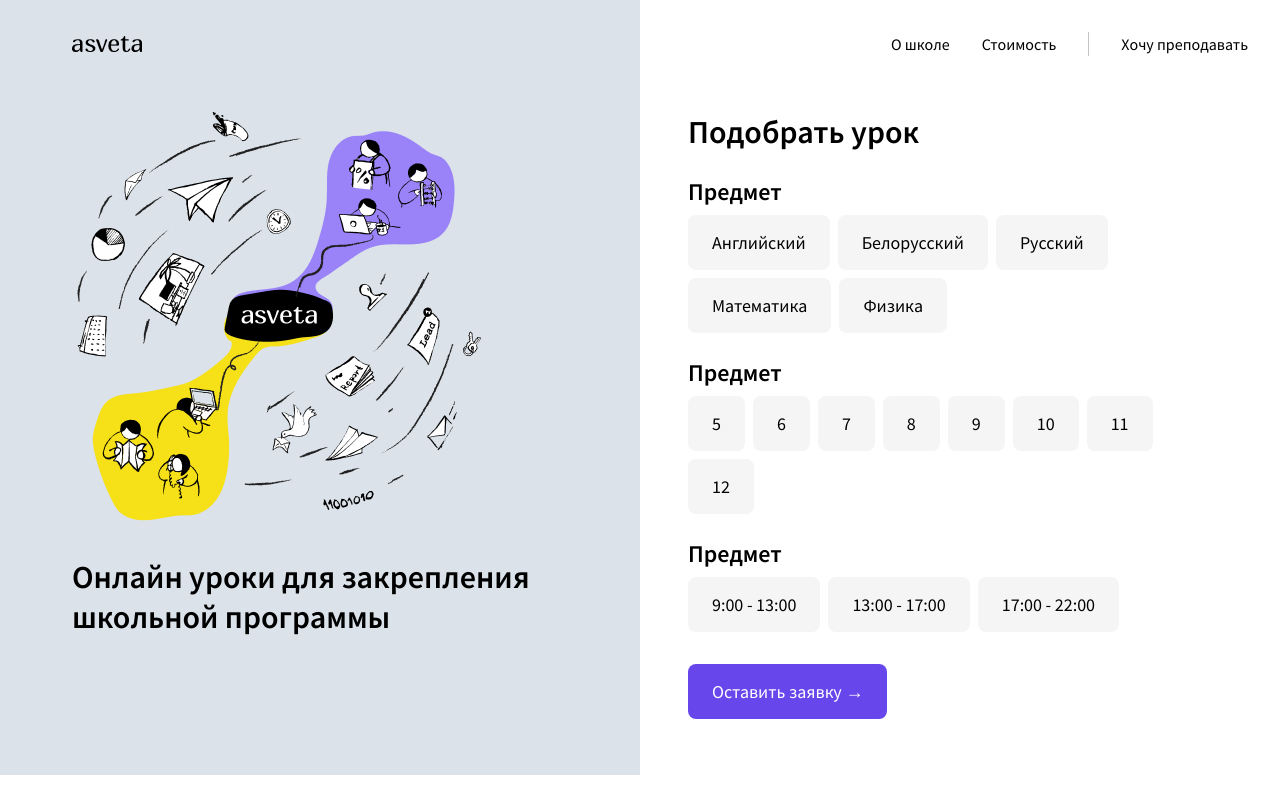
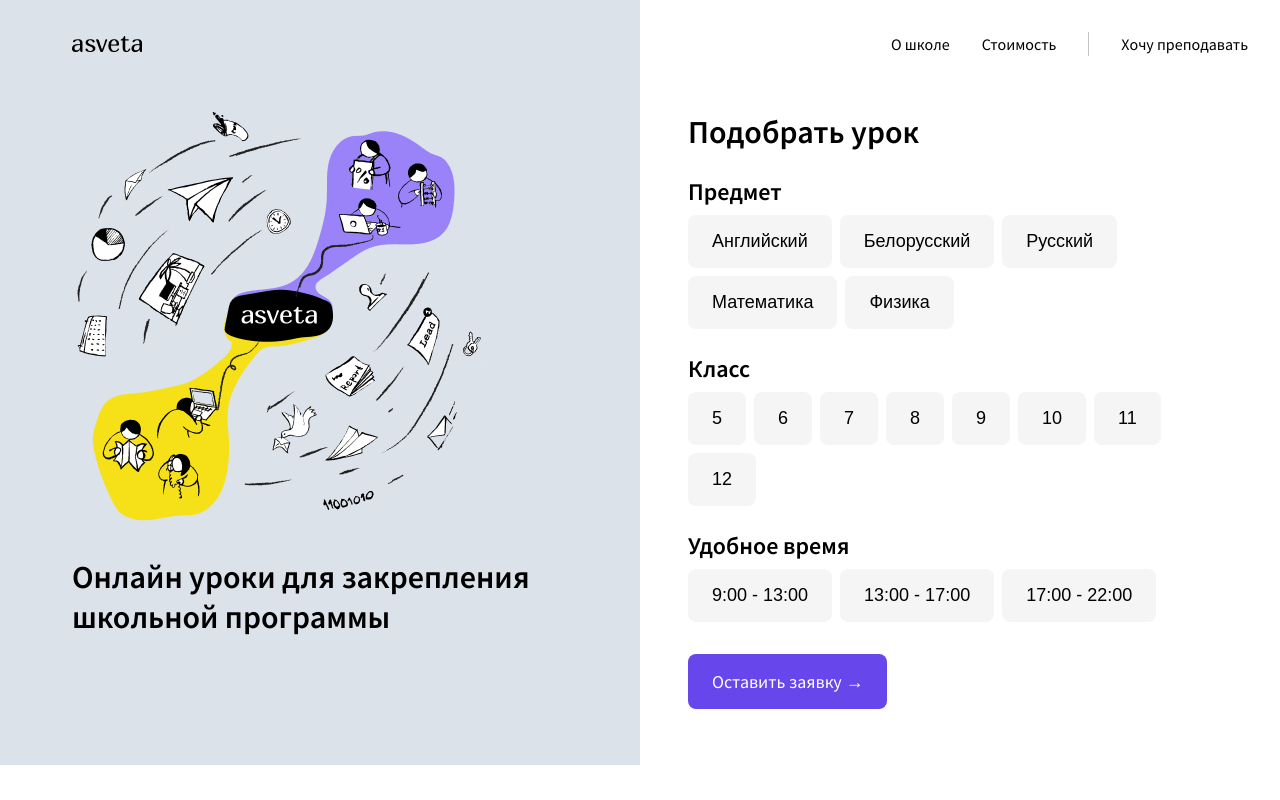
Before and after one commit to asveta/landing, a React (Create React App) app: page / in a window 1280 px wide. Shown: the top 800 px of the page. Built offline with nearby package versions, Linux system fonts and the light colour scheme.

Commit message:
Add state for request values

```diff
--- a/src/App.js
+++ b/src/App.js
@@ -1,19 +1,28 @@
-import './App.css';
+import React, { useState } from "react";
+import "./App.css";
 
-import Header from "./components/Header"
-import Hero from "./components/Hero"
-import Filter from "./components/Filter"
-import About from "./components/About"
-import Pricing from "./components/Pricing"
-import Footer from "./components/Footer"
+import Header from "./components/Header";
+import Hero from "./components/Hero";
+import Filter from "./components/Filter";
+import About from "./components/About";
+import Pricing from "./components/Pricing";
+import Footer from "./components/Footer";
 
 function App() {
+  const [request, setRequest] = useState({});
+  const addRequest = (id, category) => {
+    let updatedRequest = request;
+    updatedRequest[category] = id;
+    console.log(updatedRequest);
+    setRequest(updatedRequest);
+  };
+  console.log(request);
   return (
     <div className="App">
       <Header />
       <div className="showcase">
         <Hero />
-        <Filter />
+        <Filter addRequest={addRequest} />
       </div>
       <About />
       <Pricing />
--- a/src/components/CheckboxField.js
+++ b/src/components/CheckboxField.js
@@ -1,13 +1,19 @@
 import React from "react";
 import CheckboxOption from "./CheckboxOption";
 
-const CheckboxField = ({ options }) => {
+const CheckboxField = ({ options, category, addRequest }) => {
   return (
     <div className="filter-section">
-      <h2>Предмет</h2>
+      <h2>{category}</h2>
       <div className="options-wrapper">
         {options.map((option) => {
-          return <CheckboxOption name={option} />;
+          return (
+            <CheckboxOption
+              name={option}
+              category={category}
+              addRequest={addRequest}
+            />
+          );
         })}
       </div>
     </div>
--- a/src/components/CheckboxOption.js
+++ b/src/components/CheckboxOption.js
@@ -1,10 +1,14 @@
 import React from "react";
 
-const CheckboxOption = ({ name }) => {
+const CheckboxOption = ({ name, category, addRequest }) => {
   return (
-    <div className="filter-button" id={name}>
+    <button
+      className="filter-button"
+      id={name}
+      onClick={() => addRequest(name, category)}
+    >
       {name}
-    </div>
+    </button>
   );
 };
 
--- a/src/components/Filter.js
+++ b/src/components/Filter.js
@@ -1,13 +1,14 @@
 import React from "react";
 import CheckboxField from "./CheckboxField";
 
-function Filter() {
+const Filter = ({ addRequest }) => {
   return (
     <div className="filter-wrapper">
       <h1>Подобрать урок</h1>
       <div>
         <CheckboxField
-          name="Предмет"
+          addRequest={addRequest}
+          category="Предмет"
           options={[
             "Английский",
             "Белорусский",
@@ -17,11 +18,13 @@ function Filter() {
           ]}
         />
         <CheckboxField
-          name="Класс"
+          addRequest={addRequest}
+          category="Класс"
           options={["5", "6", "7", "8", "9", "10", "11", "12"]}
         />
         <CheckboxField
-          name="Удобное время"
+          addRequest={addRequest}
+          category="Удобное время"
           options={["9:00 - 13:00", "13:00 - 17:00", "17:00 - 22:00"]}
         />
       </div>
@@ -31,6 +34,6 @@ function Filter() {
       </div>
     </div>
   );
-}
+};
 
 export default Filter;
```
